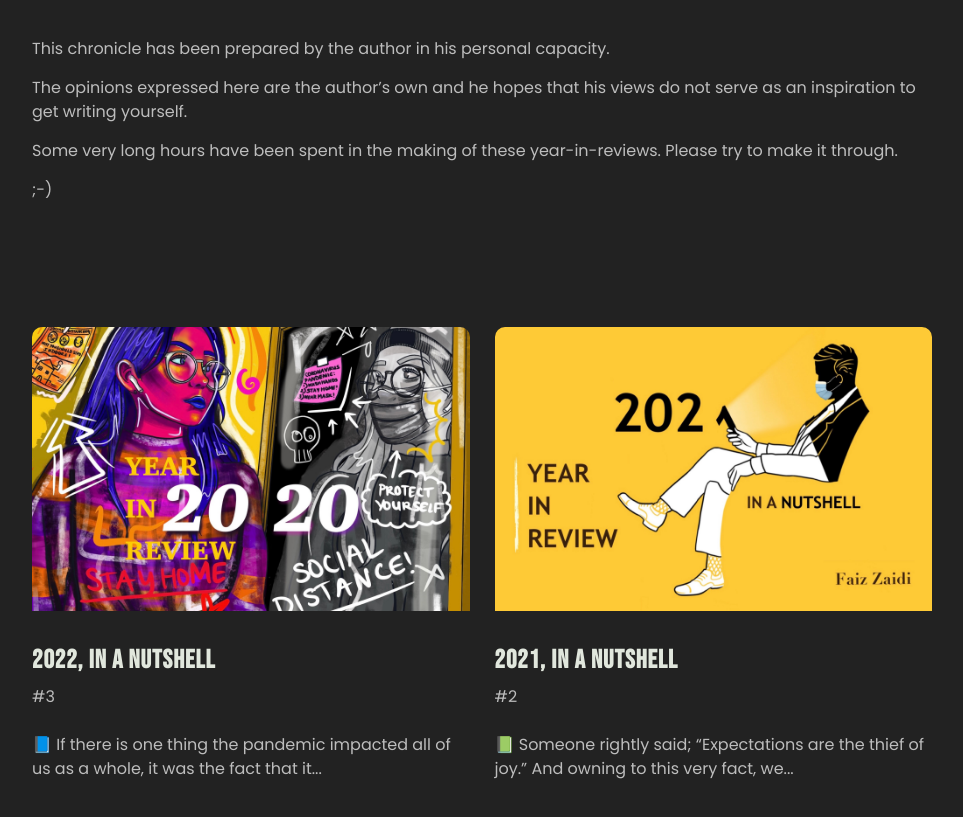
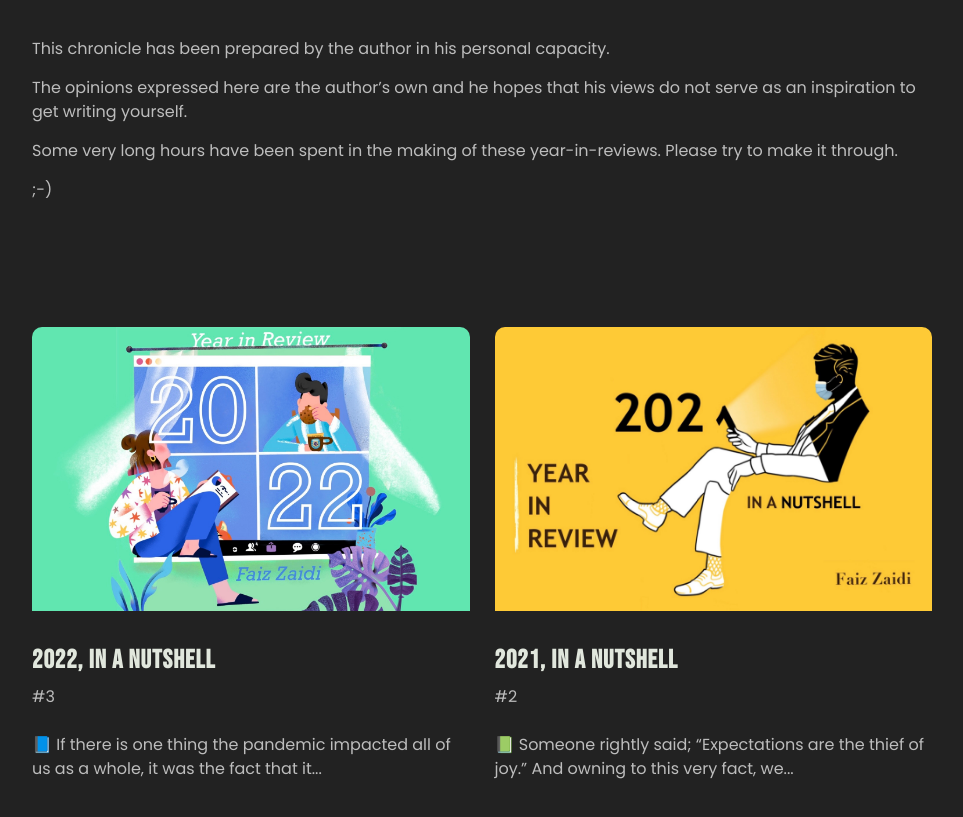
Before and after one commit to thefuzz25/portfolio, a plain HTML site: page ian.html in a window 1280 px wide. Shown: the part 277-1094 px from the top of the page, without its empty margins (158-1121 px from the left). Drawn offline with nearby package versions, Linux system fonts and the light colour scheme.

Commit message:
Update ian.html

```diff
--- a/ian.html
+++ b/ian.html
@@ -64,7 +64,7 @@
                 <!--! === ROW 1 === -->
                 <article class="Blog__post post--left">
                     <a href="https://www.craft.do/s/6eexdMq7YNlQhm" style="text-decoration: none;"><picture class="Blog__post-image">
-                        <source media="(min-width: 450px)" srcset="./assets/ian/2020.jpeg">
+                        <source media="(min-width: 450px)" srcset="./assets/ian/2022.jpeg">
                         <img src="./assets/ian/2022.jpeg" alt="">
                     </picture>
                     <h3 class="Blog__post-title title">2022, in a Nutshell</h3></a>
```
